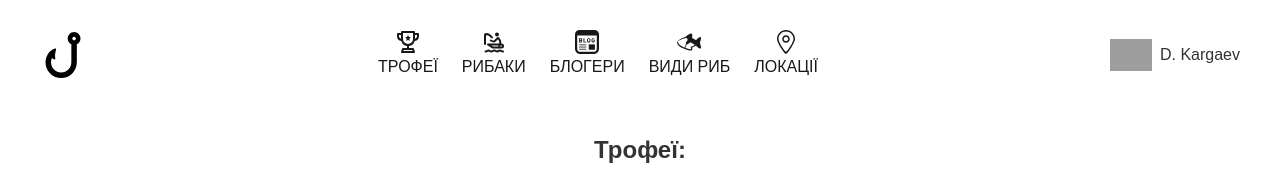
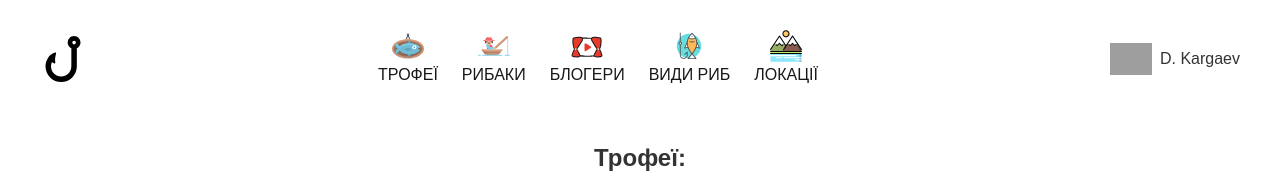
Before and after one commit to vladyslavZinchenko77/trofey-fish, a Next.js app: page / in a window 1280 px wide. Shown: the top 173 px of the page. Built offline with nearby package versions, Linux system fonts and the light colour scheme; no server answers; grey boxes are pictures that could not be loaded.

Commit message:
updated icons in the header

```diff
--- a/src/app/layout.tsx
+++ b/src/app/layout.tsx
@@ -1,5 +1,3 @@
-
-
 import type { Metadata } from 'next';
 import localFont from 'next/font/local';
 import { Marck_Script } from 'next/font/google';
--- a/src/components/common/IconComponents/BlogIcon.tsx
+++ b/src/components/common/IconComponents/BlogIcon.tsx
@@ -1,87 +1,87 @@
 import { FC } from 'react';
 
-interface IconProps {
-  size?: number;
+interface BlogIconProps {
   className?: string;
+  height?: number;
+  width?: number;
 }
 
-const BlogIcon: FC<IconProps> = ({ size = 24, className = '' }) => {
+const BlogIcon: FC<BlogIconProps> = ({
+  width = 32,
+  height = 32,
+  className = '',
+}) => {
   return (
     <svg
-      width={size}
-      height={size}
-      viewBox="0 0 512 512"
-      fill="none"
+      className={className}
+      width={width}
+      height={height}
+      viewBox="0 0 256 256"
       xmlns="http://www.w3.org/2000/svg"
-      className={`fill-current ${className}`}
     >
       <g>
-        <rect
-          x="293.186"
-          y="307.184"
-          width="131.572"
-          height="112.986"
-          className="st0"
+        <path
+          d="m44.31 77.08c15.69-11.08 160.1-11.31 170.35 2.86s11.53 110.13-4.94 117.92-152.35 12.78-165.41-1.26-16.68-107.72 0-119.52z"
+          fill="#191919"
         />
-        <rect
-          x="87.243"
-          y="308.893"
-          width="154.448"
-          height="17.162"
-          className="st0"
+
+        <path
+          d="m115.44 213.49c-66.35 0-74.29-8.54-77-11.44-12.09-13-15.3-65-12.19-95.06 3-29.08 10.85-34.63 13.43-36.45 13.7-9.69 79-9.63 91.91-9.52a535 535 0 0 1 55.26 3c25.12 3 31.32 7.16 34.27 11.25 10.63 14.65 11.88 80.73 4.38 109.91-2.8 10.92-6.73 17.25-12.35 19.92-12.44 5.89-62.55 8-87.31 8.32q-5.42.07-10.4.07zm-65.36-22.44c4 3 27.78 7.07 77.41 6.35 42.37-.62 73.07-4.31 78.62-6.67 2.57-2.39 7.8-17.88 8.14-51.83.31-31-3.54-49.9-5.85-53.91-4.59-3-29.63-7.72-79.39-8-47.18-.24-75.67 3.8-80.09 6.61-1.27.93-4.92 7.23-6.76 25.21a260.39 260.39 0 0 0  .47 51.19c2.19 20.26 5.78 29.08 7.45 31.05z"
+          fill="#191919"
         />
-        <rect
-          x="87.243"
-          y="401.298"
-          width="154.448"
-          height="17.162"
-          className="st0"
+      </g>
+
+      <g>
+        <path
+          d="m44.31 77.08c15.69-11.08 160.1-11.31 170.35 2.86s11.53 110.13-4.94 117.92-152.35 12.78-165.41-1.26-16.68-107.72 0-119.52z"
+          fill="#ffffff"
         />
-        <rect
-          x="87.243"
-          y="355.1"
-          width="154.448"
-          height="17.162"
-          className="st0"
+      </g>
+
+      <path
+        d="m23.61 67.81c-10.11 3.36-2 73.55 8.15 80.52 3.32 2.28 1.63 6.54 0 8.59-6.71 8.42-21 44.51-19.07 47.58 4.88 7.78 18.84 7.44 22.09 6.27 2.25-.81 5.41-1.76 7-.51 4.07 3.24 24.13 1.85 26.28-4.59 1-2.9-20-44.24-26.75-51.3-1.87-1.95-.39-3.39 1.63-5.11 6.27-5.34 40.45-61.26 43.06-66.61s4.57-18-6.28-19.5c-8.85-1.23-46.34 1.41-56.11 4.66z"
+        fill="#191919"
       />
+
       <path
-          className="st0"
-          d="M416.428,0.004H95.58C42.787,0.013,0.016,42.792,0,95.577v303.685c0.025,62.262,50.463,112.717,112.742,112.734h286.524
-          c62.27-0.017,112.717-50.464,112.734-112.734V95.577C511.992,42.792,469.212,0.013,416.428,0.004z M464.805,399.262c-0.008,18.15-7.308,34.424-19.198,46.34
-          c-11.916,11.891-28.19,19.19-46.34,19.198H112.742c-18.15-0.009-34.433-7.308-46.348-19.198c-11.892-11.916-19.182-28.19-19.198-46.34V118.696h417.61V399.262z"
+        d="m50.07 219.94c-4 0-8.07-.55-11.18-2.1-.34.1-.79.24-1.4.46-5.75 2.07-24.16 2.26-31.57-9.54-2.2-3.5-1.58-7.65.33-14.08 1.21-4.06 3.09-9.36 5.31-14.92 1.85-4.64 8.08-19.79 13.27-26.92-3-3.33-7.56-11.5-11.13-33.67-2.1-13-3.72-31.3-2-43.55.5-3.52 1.82-12.88 9.39-15.4 10.78-3.58 49.39-6.43 59.69-5a16.81 16.81 0 0 1 12.94 8.63c4.22 7.86 1.64 17.68-.55 22.25-2.1 4.38-32.07 54.06-42.82 66.9 5.06 7.23 11.44 19.3 14.34 24.94 12.77 24.81 11.92 27.35 10.94 30.28-1.55 4.64-5.7 8-12.32 10a50.58 50.58 0 0 1 -13.24 1.72zm-3.9-16.37c2.46.75 8.93.35 12.72-.75-4-9.61-15.56-31.88-21.34-40.29-5.19 7.2-14.6 30.74-16.65 39 3 1.82 9 2.18 11.31 1.63 2.59-.89 8.92-3.07 13.96.41zm-9.59-61.63a12.75 12.75 0 0 1 1.3 1.08c5.73-5.78 38-57.8 40.85-63.84 1.4-2.91 1.54-7 .84-7.84a2.74 2.74 0 0 0 -1-.28c-7.34-1-39.6 1.26-50.48 3.8-1.19 4.22-1.82 16.28.24 33.5 2.27 18.95 6.22 31.1 8.26 33.59z"
+        fill="#191919"
       />
+
       <path
-          className="st0"
-          d="M88.96,267.908h34.583c19.71,0,31.642-8.581,31.642-26.548c0-10.852-6.167-18.368-12.2-20.648v-0.268
-          c6.034-3.352,10.592-9.519,10.592-19.432c0-14.489-9.251-24.268-29.086-24.268H88.96c-0.796,0-1.332,0.536-1.332,1.34v88.475C87.628,267.371,88.164,267.908,88.96,267.908z M107.338,193.495
-          c0-0.528,0.251-0.804,0.804-0.804h13.944c7.5,0,11.925,3.888,11.925,10.584c0,6.712-4.425,10.734-11.925,10.734h-13.944
-          c-0.553,0-0.804-0.268-0.804-0.804V193.495z M107.338,229.955c0-0.528,0.251-0.795,0.804-0.795h15c8.061,0,12.343,4.424,12.343,11.405c0,7.097-4.282,11.396-12.343,11.396h-15
-          c-0.553,0-0.804-0.276-0.804-0.812V229.955z"
+        d="m232.47 67.81c10.11 3.36 2 73.55-8.15 80.52-3.32 2.28-1.63 6.54 0 8.59 6.71 8.42 20.54 44.27 19.07 47.58-2.6 5.86-9.53 6.32-13 5.57-2.42-.52-4.63-1.93-7-.51-5.57 3.36-33.2 2.54-35.35-3.9-1-2.9 20-44.24 26.75-51.3 1.87-1.95.39-3.39-1.63-5.11-6.28-5.34-40.47-61.28-43-66.62s-4.57-18 6.28-19.5c8.77-1.21 46.26 1.43 56.03 4.68z"
+        fill="#191919"
       />
+
       <path
-          className="st0"
-          d="M181.516,267.908h59.404c0.796,0,1.332-0.536,1.332-1.349v-14.874c0-0.813-0.536-1.341-1.332-1.341h-40.224
-          c-0.544,0-0.804-0.268-0.804-0.812v-71.447c0-0.804-0.528-1.34-1.341-1.34h-17.036c-0.805,0-1.332,0.536-1.332,1.34v88.475
-          C180.183,267.371,180.711,267.908,181.516,267.908z"
+        d="m210.15 219.47c-7.47 0-15.35-1-20.32-2.87s-8.13-4.66-9.38-8.4c-1-2.94-1.83-5.47 10.94-30.28 2.9-5.64 9.28-17.7 14.34-24.94-10.73-12.82-40.73-62.5-42.82-66.88-2.19-4.57-4.77-14.39-.55-22.25a16.81 16.81 0 0 1 12.94-8.63c10.3-1.43 48.91 1.41 59.69 5 7.58 2.52 8.9 11.88 9.4 15.4 1.73 12.25.1 30.53-2 43.55-3.57 22.17-8.14 30.33-11.14 33.67 5.1 7 11.28 22.21 13.11 26.86 8.84 22.42 7.45 25.55 6.34 28.06-4.14 9.33-14.32 11.8-22 10.15-1-.21-1.81-.47-2.49-.69h-.16c-3.76 1.53-9.69 2.25-15.9 2.25zm-12.73-17.2c6.3 1.51 18.49 1.7 22 .32 4.78-2.77 9.33-1.34 11.53-.65.4.13.82.26 1.06.31a6.67 6.67 0 0 0 3.1-.23c-2-8.2-11.63-32.49-16.61-39.49-5.65 8.26-16.93 29.87-21.09 39.75zm21.9.4h-.06zm-36.26-131.85a45 45 0 0 0 -5.56.25 2.61 2.61 0 0 0 -1 .29c-.7.81-.55 4.91.84 7.83 2.89 6 34.9 57.7 40.86 63.84a12.77 12.77 0 0 1 1.29-1.08c2-2.48 6-14.63 8.26-33.58 2.06-17.21 1.43-29.27.24-33.5-9.06-2.11-32.99-4.05-44.93-4.05z"
+        fill="#191919"
       />
+
       <path
-          className="st0"
-          d="M292.708,269.374c15.963,0,28.558-7.366,33.251-22.115c2.011-6.301,2.539-11.396,2.539-24.938c0-13.542-0.528-18.637-2.539-24.939
-          c-4.693-14.739-17.288-22.114-33.251-22.114c-15.956,0-28.558,7.375-33.243,22.114c-2.02,6.302-2.556,11.397-2.556,24.939
-          c0,13.542,0.536,18.637,2.556,24.938C264.149,262.009,276.752,269.374,292.708,269.374z M278.361,202.746
-          c2.011-6.301,6.847-10.055,14.346-10.055c7.508,0,12.335,3.754,14.346,10.055c1.073,3.226,1.474,7.634,1.474,19.576
-          c0,11.924-0.402,16.357-1.474,19.567c-2.011,6.31-6.838,10.072-14.346,10.072c-7.5,0-12.335-3.763-14.346-10.072
-          c-1.064-3.21-1.475-7.643-1.475-19.567C276.886,210.38,277.297,205.972,278.361,202.746z"
+        d="m23.61 67.81c-10.11 3.36-2 73.55 8.15 80.52 3.32 2.28 1.63 6.54 0 8.59-6.71 8.42-21 44.51-19.07 47.58 4.88 7.78 18.84 7.44 22.09 6.27 2.25-.81 5.41-1.76 7-.51 4.07 3.24 24.13 1.85 26.28-4.59 1-2.9-20-44.24-26.75-51.3-1.87-1.95-.39-3.39 1.63-5.11 6.27-5.34 40.45-61.26 43.06-66.61s4.57-18-6.28-19.5c-8.85-1.23-46.34 1.41-56.11 4.66z"
+        fill="#e83a2a"
       />
+
       <path
-          className="st0"
-          d="M387.961,269.374c16.081,0,28.685-8.171,33.251-22.794c1.6-4.952,2.263-12.46,2.263-20.505v-7.517
-          c0-0.788-0.536-1.333-1.332-1.333h-31.366c-0.813,0-1.349,0.545-1.349,1.333v12.888c0,0.796,0.536,1.332,1.349,1.332h12.326
-          c0.536,0,0.805,0.277,0.805,0.805c0,3.879-0.403,6.703-1.073,8.991c-1.878,6.026-7.777,9.386-14.614,9.386
-          c-7.91,0-12.88-3.763-14.891-10.072c-1.064-3.21-1.466-7.643-1.466-19.567c0-11.941,0.402-16.223,1.466-19.441
-          c2.011-6.302,6.847-10.19,14.631-10.19c7.5,0,12.05,3.218,15.678,9.385c0.269,0.67,0.939,0.939,1.886,0.67l14.338-6.033
-          c0.796-0.402,0.947-1.206,0.536-2.019c-4.299-10.995-15.419-19.425-32.439-19.425c-16.232,0-28.835,7.375-33.527,22.114
-          c-2.012,6.302-2.556,11.397-2.556,24.939c0,13.542,0.545,18.637,2.556,24.938C359.126,262.009,371.73,269.374,387.961,269.374z"
+        d="m31 147.69c-2.61.64-2.35 6.57 0 9.35s10.67 2.53 12.31-.41 3.34-6.14.56-8.46c-1.32-1.1-3.64.5-6.14.51-2.79.01-5.35-1.32-6.73-.99z"
+        fill="#ffffff"
+      />
+
+      <path
+        d="m232.47 67.81c10.11 3.36 2 73.55-8.15 80.52-3.32 2.28-1.63 6.54 0 8.59 6.71 8.42 20.54 44.27 19.07 47.58-2.6 5.86-9.53 6.32-13 5.57-2.42-.52-4.63-1.93-7-.51-5.57 3.36-33.2 2.54-35.35-3.9-1-2.9 20-44.24 26.75-51.3 1.87-1.95.39-3.39-1.63-5.11-6.28-5.34-40.47-61.28-43-66.62s-4.57-18 6.28-19.5c8.77-1.21 46.26 1.43 56.03 4.68z"
+        fill="#e83a2a"
+      />
+
+      <path
+        d="m225.07 147.69c2.61.64 2.35 6.57 0 9.35s-10.31 1.95-12.31-.41c-2.17-2.57-3.3-7-.56-8.46 2.14-1.17 3.13.86 6.14.51s5.36-1.32 6.73-.99z"
+        fill="#ffffff"
+      />
+
+      <g>
+        <path
+          d="m111 105.56c-4.48 2.84-3.14 60.88-.55 64.3s51.55-27.4 51.55-32.86-46.55-34.28-51-31.44z"
+          fill="#e83a2a"
         />
       </g>
     </svg>
--- a/src/components/common/IconComponents/FacebookIcon.tsx
+++ b/src/components/common/IconComponents/FacebookIcon.tsx
@@ -1,16 +1,19 @@
 'use client';
 
-import React, { useState } from 'react';
+import { FC, useState } from 'react';
 
 interface IconProps {
   size?: number;
   className?: string;
   color?: string;
   hoverColor?: string;
+  height?: number;
+  width?: number;
 }
 
-const FacebookIcon: React.FC<IconProps> = ({
-  size = 24,
+const FacebookIcon: FC<IconProps> = ({
+  width = 24,
+  height = 24,
   className = '',
   color = '#0F0F0F',
   hoverColor = 'blue',
@@ -19,8 +22,8 @@ const FacebookIcon: React.FC<IconProps> = ({
 
   return (
     <svg
-      width={size}
-      height={size}
+      width={width}
+      height={height}
       viewBox="-143 145 512 512"
       xmlns="http://www.w3.org/2000/svg"
       className={`stroke-current ${className}`}
--- a/src/components/common/IconComponents/FishIcon.tsx
+++ b/src/components/common/IconComponents/FishIcon.tsx
@@ -1,58 +1,25 @@
-import React from 'react';
+import { FC } from 'react';
+import Image from 'next/image';
 
 interface IconProps {
-  size?: number;
+  height?: number;
+  width?: number;
   className?: string;
 }
 
-const FishIcon: React.FC<IconProps> = ({ size = 24, className = '' }) => {
+const FishIcon: FC<IconProps> = ({
+  height = 32,
+  width = 32,
+  className = '',
+}) => {
   return (
-    <svg
-      height={size}
-      width={size}
-      version="1.1"
-      xmlns="http://www.w3.org/2000/svg"
-      xmlnsXlink="http://www.w3.org/1999/xlink"
-      viewBox="0 0 512 512"
-      className={`fill-current ${className}`}
-    >
-      <g>
-        <path d="M295.767,73.546h0.012c0.008,0,0.02-0.008,0.029-0.008L295.767,73.546z" />
-        <path
-          d="M487.901,273.292c2.203-6.475,6.656-19.836,11.174-35.207c3.155-10.734,6.322-22.374,8.744-33.305
-          c2.406-10.989,4.143-21.022,4.18-29.729c-0.02-3.394-0.239-6.623-1.223-10.149c-0.511-1.763-1.232-3.64-2.472-5.585
-          c-1.223-1.928-3.068-3.971-5.56-5.454c-3.488-2.092-7.2-2.743-10.338-2.735c-4.926,0.049-8.995,1.326-13.077,2.965
-          c-7.068,2.933-14.214,7.414-21.727,12.801c-11.203,8.09-22.958,18.271-33.354,28.231c-6.726,6.458-12.703,12.677-17.707,18.362
-          c-37.164-21.731-70.398-37.926-85.91-45.208c0.58-3.048,1.232-6.606,1.886-10.594c1.96-11.994,3.966-27.299,3.979-41.534
-          c-0.053-9.168-0.7-17.818-3.653-25.899c-1.524-4.02-3.732-8.106-7.571-11.55c-3.764-3.476-9.444-5.692-14.832-5.601
-          c-1.569,0-3.13,0.156-4.662,0.444c-8.698,1.614-17.723,5.198-27.55,10.008c-28.684,14.194-64.134,39.796-95.446,64.262
-          c-35.936,9.984-74.715,26.83-106.665,47.482c-16.348,10.586-30.911,22.151-42.37,34.614c-11.41,12.464-19.96,25.916-23.094,40.818
-          L0,273.877l0.935,3.081c7.702,25.38,24.177,46.782,45.178,64.805c31.584,27.052,73.69,47.144,116.674,62.622
-          c42.984,15.438,86.89,26.105,121.875,33.313c3.81,0.783,7.422,1.203,10.907,1.203c5,0,9.824-0.881,14.169-2.892
-          c6.594-2.973,11.36-8.641,13.695-14.275c2.422-5.685,3.06-11.352,3.082-16.748c-0.033-9.82-2.249-19.144-4.325-26.36
-          c-0.1-0.337-0.19-0.593-0.284-0.914c15.981-7.537,48.4-23.427,84.608-44.598c3.143,3.566,6.685,7.348,10.585,11.31
-          c10.977,11.113,24.4,23.23,37.288,32.901c6.466,4.836,12.773,9.061,18.86,12.29c3.056,1.614,6.058,2.983,9.156,4.029
-          c3.106,1.029,6.306,1.796,10.005,1.82c3.134,0,6.833-0.642,10.322-2.726l-0.309,0.189l0.329-0.197
-          c2.492-1.492,4.333-3.526,5.556-5.462c1.846-2.932,2.587-5.634,3.077-8.171c0.465-2.554,0.614-5.018,0.618-7.554
-          c-0.037-8.708-1.775-18.749-4.18-29.738C501.954,315.403,491.67,284.364,487.901,273.292z M471.479,358.494
-          c-9.761-7.126-20.672-16.582-30.17-25.726c-9.481-9.111-17.686-18.098-21.813-23.634l-6.85-9.127l-9.782,5.874
-          c-26.776,16.063-52.305,29.499-71.086,38.889c-9.395,4.704-17.102,8.386-22.448,10.89c-2.669,1.261-4.748,2.216-6.153,2.85
-          c-1.404,0.643-2.097,0.947-2.097,0.947l-11.277,5.017l4.732,11.4l0.037,0.1c0.301,0.733,2.043,5.148,3.646,10.865
-          c1.619,5.684,3.023,12.768,2.99,18.148c0.003,2.084-0.198,3.888-0.511,5.173c-0.503,2.002-1.03,2.496-1.207,2.645
-          c-0.202,0.114-0.72,0.733-3.921,0.79c-1.45,0-3.386-0.182-5.804-0.676c-34.4-7.075-77.548-17.628-119.05-32.587
-          c5.816-5.355,10.857-11.351,15.005-17.917c9.931-15.709,15.496-34.103,18.688-53.026c3.179-18.938,3.966-38.486,3.97-56.658
-          c0-4.662-3.777-8.436-8.435-8.436c-4.659,0-8.435,3.773-8.435,8.436c0.012,23.56-1.426,48.923-7.435,70.884
-          c-2.99,10.981-7.105,21.097-12.607,29.779c-5.038,7.941-11.266,14.638-18.934,20.025c-7.311-2.916-14.54-5.955-21.587-9.168
-          c-26.068-11.862-49.866-25.809-68.348-41.691c-17.459-14.984-29.968-31.517-36.826-49.144c-3.424-8.81-5.33-17.861-5.654-26.866
-          c9.722-9.689,21.421-19.02,34.478-27.362c30.749-19.914,67.627-36.122,101.482-45.39c0.058,0.034,0.126,0.097,0.207,0.181
-          l10.481,11.136l14.527-7.706l-7.59-16.203c14.708,7.321,34.546,17.586,53.546,28.598c-0.179,0.983-0.345,1.956-0.507,2.91
-          c-4.339,23.616-13.56,54.117-19.575,71.8c-2.491,7.084-5.18,14.766-6.151,22.094c-0.46,3.451-0.512,6.803,0.173,9.997
-          c0.682,3.212,2.051,6.261,4.693,8.676c2.608,2.414,6.395,3.646,10.248,3.646c3.436,0,6.94-0.853,10.062-2.586
-          c5.771-2.945,11.936-7.532,17.814-12.688c12.296-10.071,25.661-22.648,36.793-34.474l0.085-0.091
-          C478.968,366.63,475.34,362.505,471.479,358.494z"
-        />
-      </g>
-    </svg>
+    <Image
+      className={className}
+      src={'/svg/fish.svg'}
+      width={width}
+      height={height}
+      alt="fish"
+    />
   );
 };
 
--- a/src/components/common/IconComponents/FishermenIcon.tsx
+++ b/src/components/common/IconComponents/FishermenIcon.tsx
@@ -1,51 +1,25 @@
 import { FC } from 'react';
+import Image from 'next/image';
 
 interface IconProps {
-  size?: number;
+  height?: number;
+  width?: number;
   className?: string;
 }
 
-const FishermenIcon: FC<IconProps> = ({ size = 24, className = '' }) => {
+const FishermenIcon: FC<IconProps> = ({
+  width = 32,
+  height = 32,
+  className = '',
+}) => {
   return (
-    <svg
-      width={size}
-      height={size}
-      viewBox="0 0 48 48"
-      fill="none"
-      xmlns="http://www.w3.org/2000/svg"
-      className={`stroke-current ${className}`}
-    >
-      <path
-        d="M20.9871 34.5522L12 29L39 29C40.6569 29 42 30.3431 42 32C42 33.6569 40.6569 35 39 35L22.5639 35C22.0069 35 21.461 34.845 20.9871 34.5522Z"
-        strokeWidth="4"
-        strokeLinecap="round"
-        strokeLinejoin="round"
-      />
-      <path
-        d="M30 11C31.1046 11 32 10.1046 32 9C32 7.89543 31.1046 7 30 7C28.8954 7 28 7.89543 28 9C28 10.1046 28.8954 11 30 11Z"
-        strokeWidth="4"
-        strokeMiterlimit="2"
-      />
-      <path
-        d="M34.0001 32C38 29 36.5001 22.4336 35.5001 20.5C34.5001 18.5664 32.5494 16 32.5494 16C32.5494 16 31.5001 16 30.5001 17C27.8215 19.6786 26.0001 23 23.5001 23C21.0001 23 17.5001 21 17.5001 21"
-        strokeWidth="4"
-        strokeMiterlimit="2"
-        strokeLinecap="round"
-        strokeLinejoin="round"
-      />
-      <path
-        d="M20.0005 15C16.4037 10.5041 13.6152 8.43378 8.0005 8.06201C6.89835 7.98903 6.0001 8.89542 6.0001 9.99999L6.0001 28"
-        strokeWidth="4"
-        strokeLinecap="round"
-        strokeLinejoin="round"
-      />
-      <path
-        d="M7 43C11 43 9.9375 41 13 41C16.0625 41 15 43 18.5 43C22 43 21 41 24.5 41C28 41 27.4375 43 30.5 43C33.5625 43 32 41 35.5 41C39 41 38.0625 43 42 43"
-        strokeWidth="4"
-        strokeLinecap="round"
-        strokeLinejoin="round"
-      />
-    </svg>
+    <Image
+      className={className}
+      src={'/svg/fishing.svg'}
+      width={width}
+      height={height}
+      alt="lake"
+    />
   );
 };
 
--- a/src/components/common/IconComponents/FishingLocation.tsx
+++ b/src/components/common/IconComponents/FishingLocation.tsx
@@ -1,24 +1,25 @@
 import { FC } from 'react';
+import Image from 'next/image';
 
 interface IconProps {
-  size?: number;
+  height?: number;
+  width?: number;
   className?: string;
 }
 
-const FishingLocation: FC<IconProps> = ({ size = 24, className = '' }) => {
+const FishingLocation: FC<IconProps> = ({
+  width = 32,
+  height = 32,
+  className = '',
+}) => {
   return (
-    <svg
-      width={size}
-      height={size}
-      viewBox="-4 0 32 32"
-      xmlns="http://www.w3.org/2000/svg"
-      fill="none"
-      className={`fill-current ${className}`}
-    >
-      <g transform="translate(-104, -411)" fill="currentColor">
-        <path d="M116,426 C114.343,426 113,424.657 113,423 C113,421.343 114.343,420 116,420 C117.657,420 119,421.343 119,423 C119,424.657 117.657,426 116,426 L116,426 Z M116,418 C113.239,418 111,420.238 111,423 C111,425.762 113.239,428 116,428 C118.761,428 121,425.762 121,423 C121,420.238 118.761,418 116,418 L116,418 Z M116,440 C114.337,440.009 106,427.181 106,423 C106,417.478 110.477,413 116,413 C121.523,413 126,417.478 126,423 C126,427.125 117.637,440.009 116,440 L116,440 Z M116,411 C109.373,411 104,416.373 104,423 C104,428.018 114.005,443.011 116,443 C117.964,443.011 128,427.95 128,423 C128,416.373 122.627,411 116,411 L116,411 Z" />
-      </g>
-    </svg>
+    <Image
+      className={className}
+      src={'/svg/lake.svg'}
+      width={width}
+      height={height}
+      alt="lake"
+    />
   );
 };
 
--- a/src/components/common/IconComponents/InstagramIcon.tsx
+++ b/src/components/common/IconComponents/InstagramIcon.tsx
@@ -2,14 +2,16 @@
 import { FC, useState } from 'react';
 
 interface IconProps {
-  size?: number;
+  height?: number;
+  width?: number;
   className?: string;
   color?: string;
   hoverColor?: string;
 }
 
 const InstagramIcon: FC<IconProps> = ({
-  size = 24,
+  height = 24,
+  width = 24,
   className = '',
   color = '#0F0F0F',
   hoverColor = 'purple',
@@ -18,8 +20,8 @@ const InstagramIcon: FC<IconProps> = ({
 
   return (
     <svg
-      width={size}
-      height={size}
+      width={width}
+      height={height}
       viewBox="0 0 24 24"
       fill="none"
       xmlns="http://www.w3.org/2000/svg"
--- a/src/components/common/IconComponents/LikeIcon.tsx
+++ b/src/components/common/IconComponents/LikeIcon.tsx
@@ -1,14 +1,16 @@
 import React from 'react';
 
 interface LikeIconProps {
-  size?: number;
+  height?: number;
+  width?: number;
   color?: string;
   isLiked?: boolean;
   onClick: () => void;
 }
 
 const LikeIcon: React.FC<LikeIconProps> = ({
-  size = 24,
+  width = 24,
+  height = 24,
   color = '#1C274C',
   isLiked = false,
   onClick,
@@ -16,8 +18,8 @@ const LikeIcon: React.FC<LikeIconProps> = ({
   if (isLiked) {
     return (
       <svg
-        width={size}
-        height={size}
+        width={width}
+        height={height}
         viewBox="0 0 24 24"
         fill="none"
         xmlns="http://www.w3.org/2000/svg"
@@ -41,8 +43,8 @@ const LikeIcon: React.FC<LikeIconProps> = ({
 
   return (
     <svg
-      width={size}
-      height={size}
+      width={width}
+      height={height}
       viewBox="0 0 24 24"
       fill="none"
       xmlns="http://www.w3.org/2000/svg"
--- a/src/components/common/IconComponents/TrophyIcon.tsx
+++ b/src/components/common/IconComponents/TrophyIcon.tsx
@@ -1,22 +1,19 @@
 import { FC } from 'react';
+import Image from 'next/image';
 
 interface IconProps {
-  size?: number;
+  height?: number;
+  width?: number;
   className?: string;
 }
 
-const TrophyIcon: FC<IconProps> = ({ size = 24, className = '' }) => {
+const TrophyIcon: FC<IconProps> = ({
+  width = 32,
+  height = 32,
+  className = '',
+}) => {
   return (
-    <svg
-      width={size}
-      height={size}
-      viewBox="0 0 24 24"
-      fill="none"
-      xmlns="http://www.w3.org/2000/svg"
-      className={`fill-current ${className}`}
-    >
-      <path d="M22,3H19V2a1,1,0,0,0-1-1H6A1,1,0,0,0,5,2V3H2A1,1,0,0,0,1,4V6a4.994,4.994,0,0,0,4.276,4.927A7.009,7.009,0,0,0,11,15.92V18H7a1,1,0,0,0-.949.684l-1,3A1,1,0,0,0,6,23H18a1,1,0,0,0,.948-1.316l-1-3A1,1,0,0,0,17,18H13V15.92a7.009,7.009,0,0,0,5.724-4.993A4.994,4.994,0,0,0,23,6V4A1,1,0,0,0,22,3ZM5,8.829A3.006,3.006,0,0,1,3,6V5H5ZM16.279,20l.333,1H7.387l.334-1ZM17,9A5,5,0,0,1,7,9V3H17Zm4-3a3.006,3.006,0,0,1-2,2.829V5h2ZM10.667,8.667,9,7.292,11,7l1-2,1,2,2,.292L13.333,8.667,13.854,11,12,9.667,10.146,11Z" />
-    </svg>
+    <Image src={'/svg/trophy.svg'} width={width} height={height} alt="lake" />
   );
 };
 
--- a/src/components/common/IconComponents/WebsiteIcon.tsx
+++ b/src/components/common/IconComponents/WebsiteIcon.tsx
@@ -2,14 +2,16 @@
 import { FC, useState } from 'react';
 
 interface IconProps {
-  size?: number;
+  height?: number;
+  width?: number;
   className?: string;
   color?: string;
   hoverColor?: string;
 }
 
 const WebsiteIcon: FC<IconProps> = ({
-  size = 24,
+  width = 24,
+  height = 24,
   className = '',
   color = 'currentColor',
   hoverColor = 'blue',
@@ -19,8 +21,8 @@ const WebsiteIcon: FC<IconProps> = ({
   return (
     <svg
       fill={isHovered ? hoverColor : color}
-      width={size}
-      height={size}
+      width={width}
+      height={height}
       viewBox="0 0 512 512"
       xmlns="http://www.w3.org/2000/svg"
       className={className}
--- a/src/components/common/IconComponents/YoutubeIcon.tsx
+++ b/src/components/common/IconComponents/YoutubeIcon.tsx
@@ -2,14 +2,16 @@
 import { FC, useState } from 'react';
 
 interface IconProps {
-  size?: number;
+  height?: number;
+  width?: number;
   className?: string;
   color?: string;
   hoverColor?: string;
 }
 
 const CustomIcon: FC<IconProps> = ({
-  size = 24,
+  width = 24,
+  height = 24,
   className = '',
   color = '#FFFFFF',
   hoverColor = 'blue',
@@ -19,8 +21,8 @@ const CustomIcon: FC<IconProps> = ({
   return (
     <svg
       fill={isHovered ? hoverColor : color}
-      width={size}
-      height={size}
+      width={width}
+      height={height}
       viewBox="0 0 24 24"
       xmlns="http://www.w3.org/2000/svg"
       className={className}
```
Also changed, not shown: src/components/common/TrofeyCard/index.tsx (+8 -4 lines), public/svg/lake.svg. Lines whose indentation alone changed are shown as unchanged.
